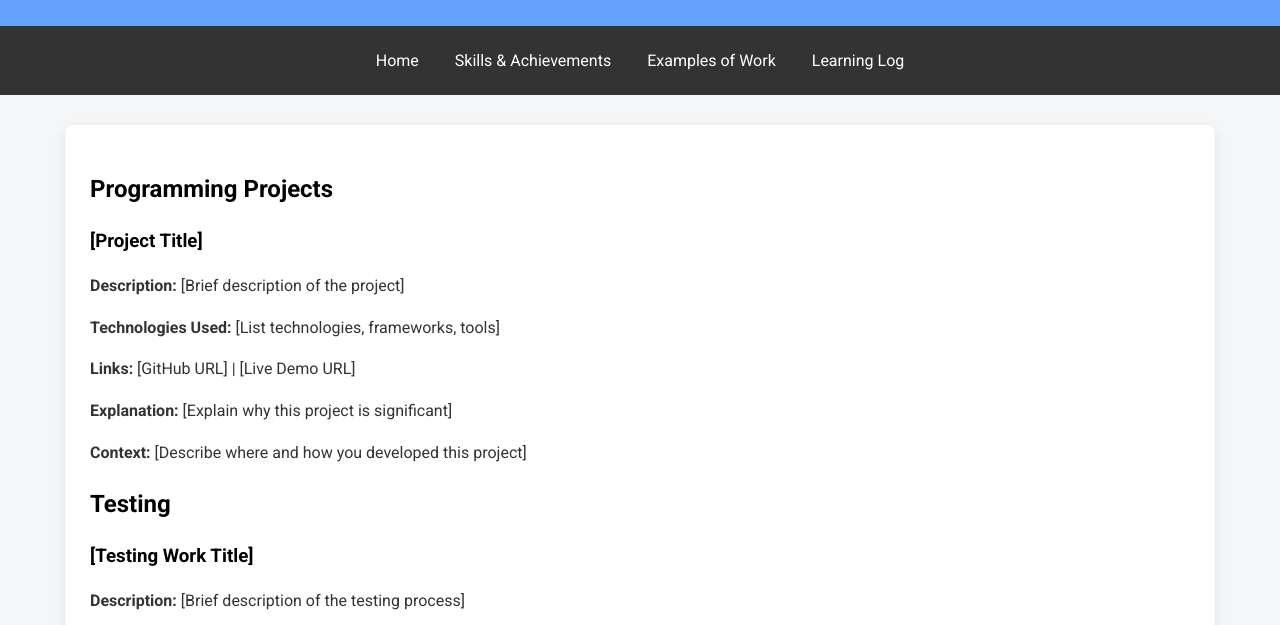
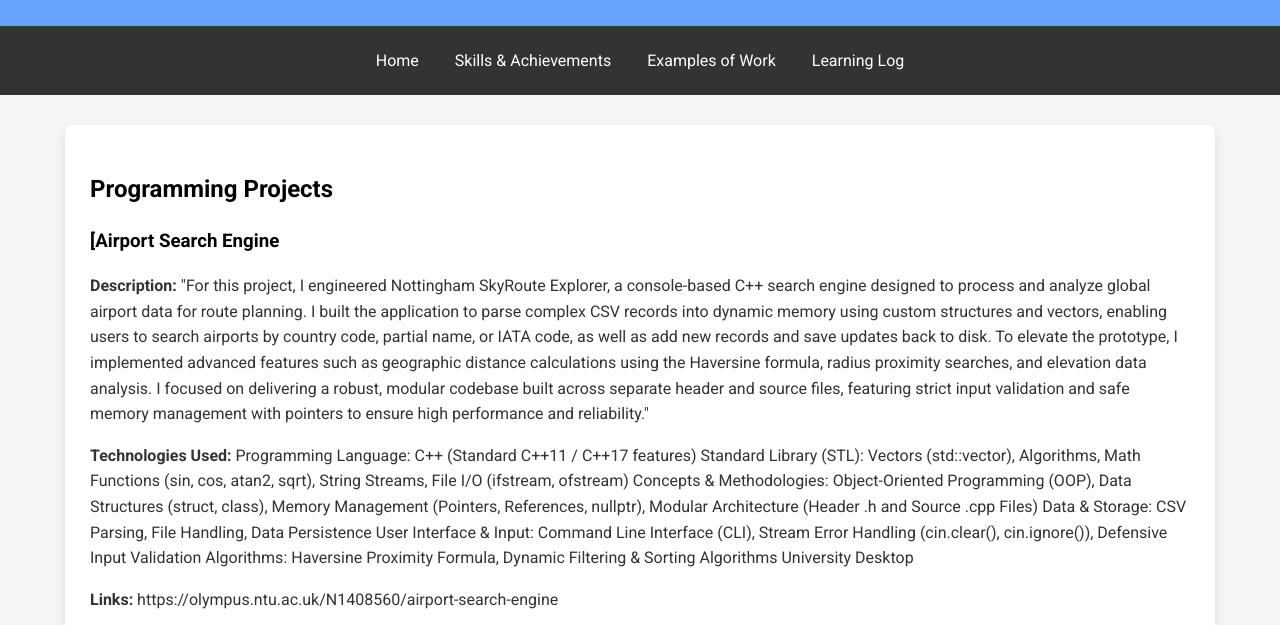
Before and after one commit to topedada/Portfolio, a plain HTML site: page docs/work.html in a window 1280 px wide. Shown: the part 160-785 px from the top of the page. Drawn offline with Linux system fonts and the light colour scheme.

Commit message:
Update work.html

```diff
--- a/docs/work.html
+++ b/docs/work.html
@@ -21,12 +21,24 @@
     <div class="container">
         <h2>Programming Projects</h2>
         <div class="project">
-            <h3>[Project Title]</h3>
-            <p><strong>Description:</strong> [Brief description of the project]</p>
-            <p><strong>Technologies Used:</strong> [List technologies, frameworks, tools]</p>
-            <p><strong>Links:</strong> [GitHub URL] | [Live Demo URL]</p>
-            <p><strong>Explanation:</strong> [Explain why this project is significant]</p>
-            <p><strong>Context:</strong> [Describe where and how you developed this project]</p>
+            <h3>[Airport Search Engine</h3>
+            <p><strong>Description:</strong> "For this project, I engineered Nottingham SkyRoute Explorer, a console-based C++ search engine designed to process and analyze global airport data for route planning. I built the application to parse complex CSV records into dynamic memory using custom structures and vectors, enabling users to search airports by country code, partial name, or IATA code, as well as add new records and save updates back to disk. To elevate the prototype, I implemented advanced features such as geographic distance calculations using the Haversine formula, radius proximity searches, and elevation data analysis. I focused on delivering a robust, modular codebase built across separate header and source files, featuring strict input validation and safe memory management with pointers to ensure high performance and reliability."</p>
+            <p><strong>Technologies Used:</strong> Programming Language: C++ (Standard C++11 / C++17 features)
+
+Standard Library (STL): Vectors (std::vector), Algorithms, Math Functions (sin, cos, atan2, sqrt), String Streams, File I/O (ifstream, ofstream)
+
+Concepts & Methodologies: Object-Oriented Programming (OOP), Data Structures (struct, class), Memory Management (Pointers, References, nullptr), Modular Architecture (Header .h and Source .cpp Files)
+
+Data & Storage: CSV Parsing, File Handling, Data Persistence
+
+User Interface & Input: Command Line Interface (CLI), Stream Error Handling (cin.clear(), cin.ignore()), Defensive Input Validation
+
+Algorithms: Haversine Proximity Formula, Dynamic Filtering & Sorting Algorithms
+
+University Desktop </p>
+            <p><strong>Links:</strong> https://olympus.ntu.ac.uk/N1408560/airport-search-engine</p>
+            <p><strong>Explanation:</strong> This project was a major milestone in my development journey as it marked my first large-scale C++ application. Having previously built most of my software projects using C#, transitioning to C++ provided a unique and valuable learning experience. It required me to move away from managed environments and engage directly with low-level concepts—such as manual memory management, explicit pointers, reference passing, and strict input stream handling. Overcoming the steep learning curve of building a fully modular C++ application not only broadened my technical versatility, but it also gave me a much deeper understanding of system performance, resource efficiency, and software architecture under the hood]</p>
+            <p><strong>Context:</strong> I developed this project over the course of a month, working primarily on my personal laptop from my university accommodation while actively utilizing dedicated campus resources. To ensure a structured development process, I leveraged weekly laboratory sessions and quiet study hours in the university library to refine the system architecture, debug core memory features, and test data-loading pipelines. Balancing independent coding outside of class with collaborative lab environments allowed me to systematically design, test, and polish the application within the project's four-week timeline</p>
         </div>
 
         <h2>Testing</h2>
```
